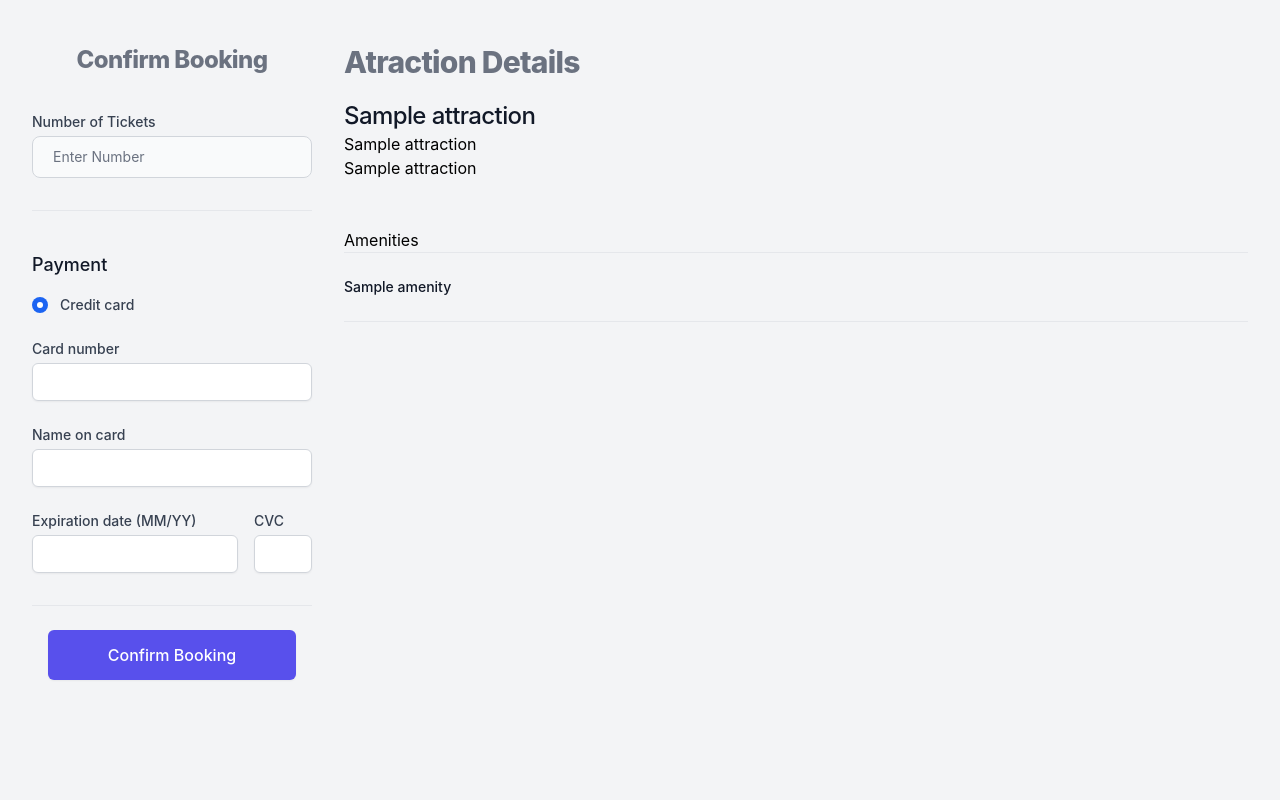
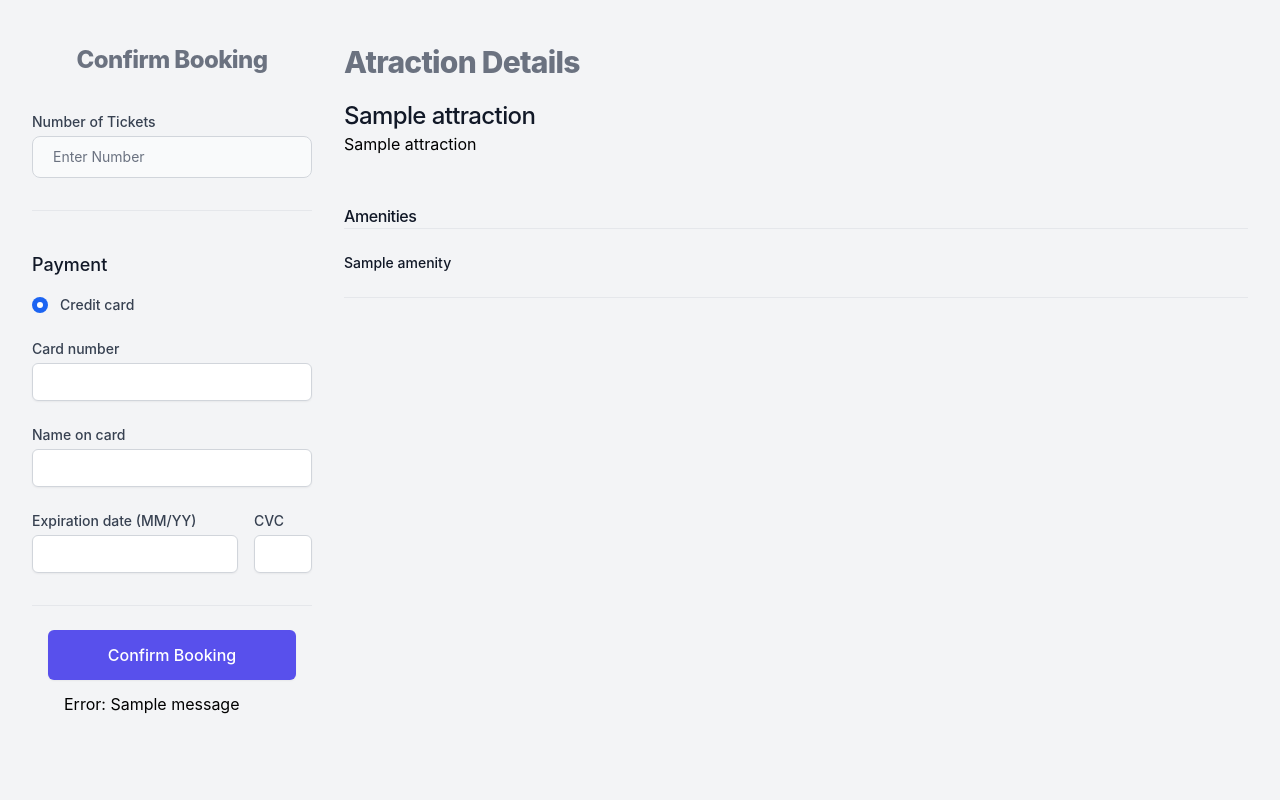
Before and after one commit to m-nikhil/flask-tourist, a Flask app: page /attraction/1/1 in a window 1280 px wide. Shown: the part 66-866 px from the top of the page. Run offline with Flask 2, Linux system fonts and the light colour scheme; a user stored in the database is signed in; one stand-in notice (Sample message) is shown; a database or web service that is not in the repository returns one stand-in record (values such as "Sample title"); some libraries are stand-ins or nearby versions.

Commit message:
fix & update booking

```diff
--- a/app.py
+++ b/app.py
@@ -208,7 +208,7 @@ def bookAttractionPage(date,attraction_id):
     return render_template('AttractionBooking.html',date = date, attraction_id = attraction_id,AttDetail=AttDetail,AttDescription=AttDescription , amenities = amenities,ticketsAvailable = ticketsAvailable)
 
 
-@app.route('/bookingConfirm/<date>/<attraction_id>', methods=['GET', 'POST'])
+@app.route('/bookingConfirm/<date>/<attraction_id>', methods=['POST'])
 @login_required
 def bookingConfirm(date, attraction_id):
 
@@ -238,11 +238,13 @@ def bookingConfirm(date, attraction_id):
         'SELECT * FROM "user" where user_id={};'.format(int(current_user.get_id())))
     userdetail = cur.fetchall()
     #validating payment detail
-    if(str(cardnumber) != str(paymentdetail[0][1]) and str(expirycard) != str(paymentdetail[0][2]) and str(nameoncard) != str(userdetail[0][1])):
-        return render_template('ConfirmBooking.html', message="Invalid Card Detail")
+    if(str(cardnumber) != str(paymentdetail[0][1]) or str(expirycard) != str(paymentdetail[0][2]) or str(nameoncard) != str(userdetail[0][1])):
+        flash('Invalid Card Detail')
+        return redirect(url_for('bookAttractionPage', date=date, attraction_id=attraction_id))
 
     if(Maxattraction[0][4] - (day_attraction[0][2] + int(NumberOfTickets) ) < 0 ):
-        return render_template('ConfirmBooking.html', message="Seats Not available")
+        flash('Seats Not available')
+        return redirect(url_for('bookAttractionPage', date=date, attraction_id=attraction_id))
     else:
         # SQL query to update table after booking
         updatequery = 'UPDATE day_attraction SET number_of_tickets_booked = {} where date=\'{}\' {}'.format(int(day_attraction[0][2]) + int(NumberOfTickets),date,attraction_idString)
--- a/templates/AttractionBooking.html
+++ b/templates/AttractionBooking.html
@@ -20,6 +20,7 @@
     <!-- Payment -->
         <div class="mt-10 border-t border-gray-200 pt-10">
           <h2 class="text-lg font-medium text-gray-900">Payment</h2>
+
 
           <fieldset class="mt-4">
             <legend class="sr-only">Payment type</legend>
@@ -66,7 +67,12 @@
       </div>
     <div class="border-t border-gray-200 py-6 px-4 sm:px-6">
             <button type="submit" class="w-full bg-indigo-600 border border-transparent rounded-md shadow-sm py-3 px-4 text-base font-medium text-white hover:bg-indigo-700 focus:outline-none focus:ring-2 focus:ring-offset-2 focus:ring-offset-gray-50 focus:ring-indigo-500">Confirm Booking</button>
+            {% for message in get_flashed_messages() %}
+            <div class="alert-error py-3 px-4">Error: {{ message }}</div>
+          {% endfor %}
           </div>
+
+
 <!--    {% if error %}-->
 <!--              <p class="text-sm"><strong>Error:</strong> {{ error }}-->
 <!--    {% endif %}-->
@@ -82,10 +88,10 @@
         <h1 class="text-2xl   tracking-tight font-medium text-gray-900 "> {{AttDetail}}</h1>
 
         <h1  tracking-tight font-medium text-gray-900 s>{{AttDescription}}</h1>
-       <h1  tracking-tight font-medium text-gray-900 s>{{AttDescription}}</h1>
+
         <section aria-labelledby="cart-heading">
            <br></br>
-          <h1  tracking-tight font-medium text-gray-900 s>Amenities</h1>
+          <h1  class="text-1xl   tracking-tight font-medium text-gray-900 ">Amenities</h1>
           <ul role="list" class="border-t border-b border-gray-200 divide-y divide-gray-200">
             {% for Amenity in amenities %}
             <li class="flex py-6">
```
